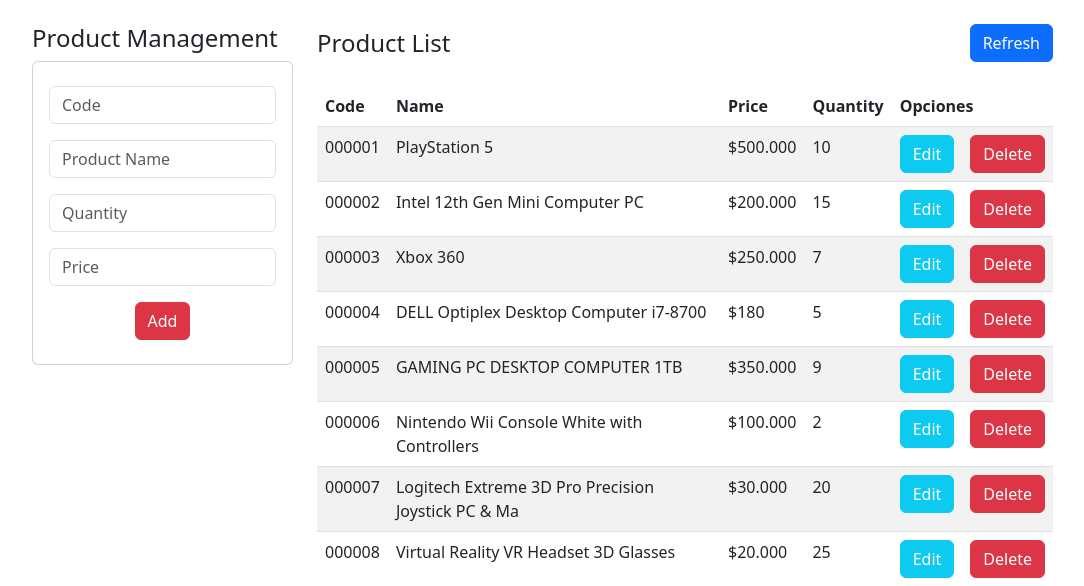
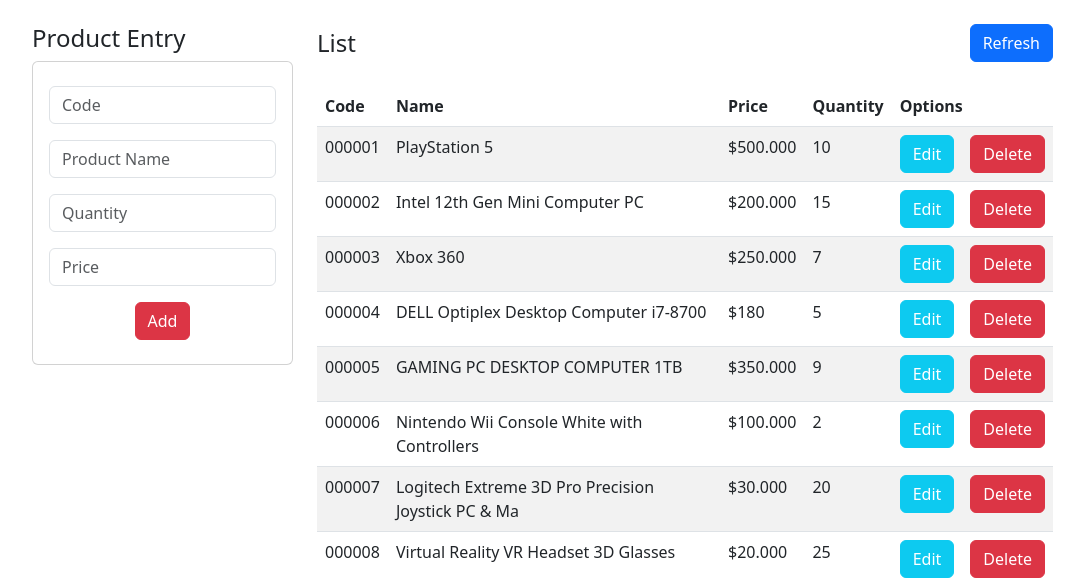
Before and after one commit to santiceaglio/STOCK-REGISTER, a Django app: page / in a window 1280 px wide. Shown: the part 56-642 px from the top of the page, without its empty margins (50-1134 px from the left). Run offline with Django 4.2, Linux system fonts and the light colour scheme; data comes from the database, SQL or seed files in the repository.

Commit message:
Management ok

```diff
--- a/Aplicaciones/Logistica/templates/gestionProductos.html
+++ b/Aplicaciones/Logistica/templates/gestionProductos.html
@@ -7,7 +7,7 @@
 {% block body %}
 <div class="row">
     <div class="col-sm-12 col-md-6 col-lg-4 col-xl-3">
-        <h4>Product Management</h3>
+        <h4>Product Entry</h3>
         <div class="card">
             <div class="card-body">
                 <form action="/registrarProducto/" method="POST"> {% csrf_token %}
@@ -33,7 +33,7 @@
     </div>
     <div class="col-sm-12 col-md-6 col-lg-4 col-xl-8">
         <div class="d-flex justify-content-between align-items-center">
-            <h4 class="mb-0">Product List</h4>
+            <h4 class="mb-0">List</h4>
             <div class="d-flex">
                 <a href="/" class="btn btn-primary">Refresh</a>
             </div>
@@ -46,7 +46,7 @@
                         <th>Name</th>
                         <th>Price</th>
                         <th>Quantity</th>
-                        <th colspan="2">Opciones</th>
+                        <th colspan="2">Options</th>
                     </tr>
                 </thead>
                 <tbody>
```
